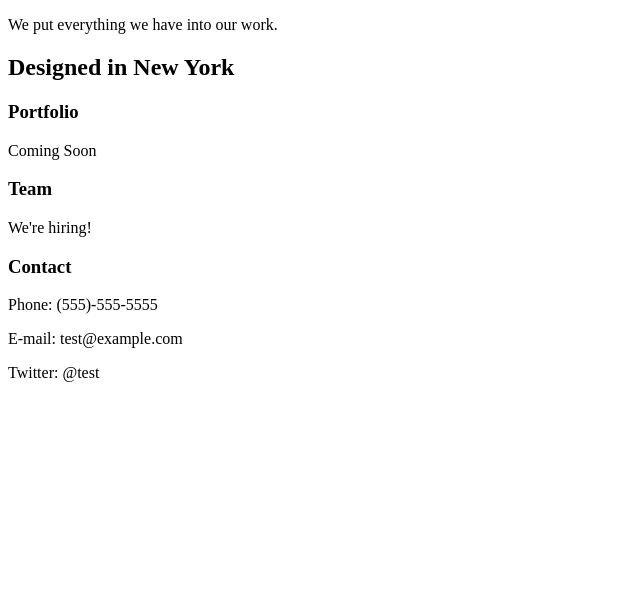
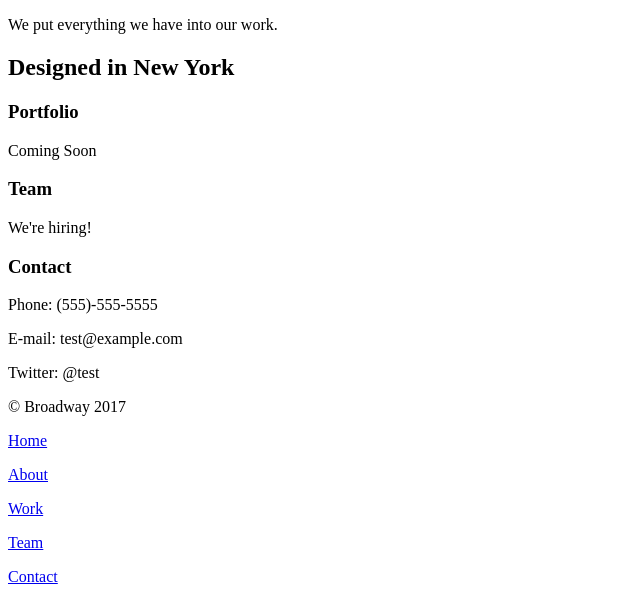
Before and after one commit to zmichaela/broadway, a plain HTML site: page index.html in a window 1280 px wide. Shown: the part 1443-2045 px from the top of the page, without its empty margins (0-640 px from the left). Before the commit the page ends 1841 px from the top, so only its background shows below. Drawn offline with Linux system fonts and the light colour scheme.

Commit message:
footer added

```diff
--- a/index.html
+++ b/index.html
@@ -35,7 +35,14 @@
       <p>Phone: (555)-555-5555</p>
       <p>E-mail: test@example.com</p>
       <p>Twitter: @test</p>
-
+    </div>
+    <div class="footer">
+      <p>© Broadway 2017</p> <nav>
+      <p><a href="#">Home</a></p>
+      <p><a href="#">About</a></p>
+      <p><a href="#">Work</a></p>
+      <p><a href="#">Team</a></p>
+      <p><a href="#">Contact </a></p>
     </div>
   </body>
 </html>
```
